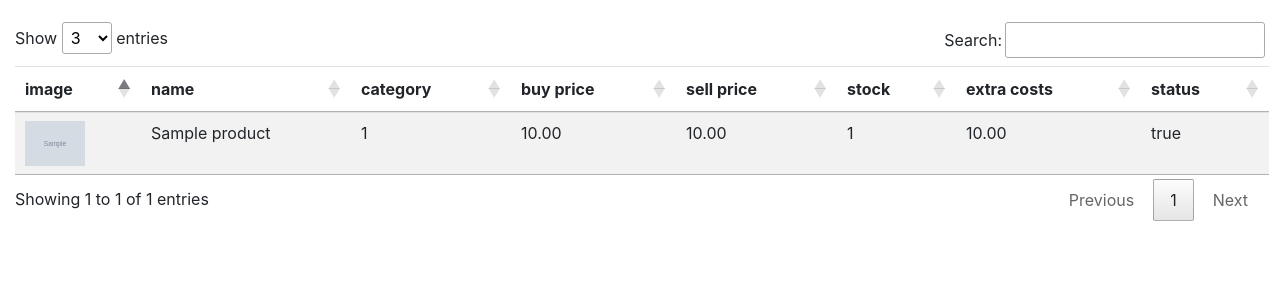
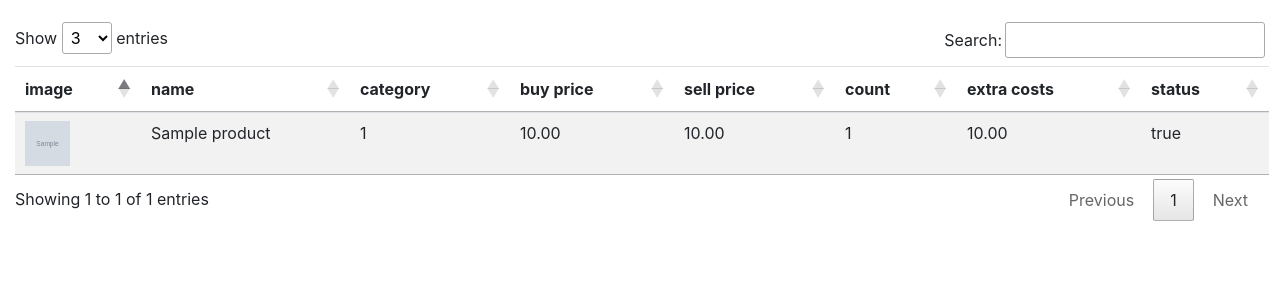
Before and after one commit to mohammadaliakbariii/markito_project_1, a Django app: page /products/ in a window 1280 px wide. Shown: the part 176-476 px from the top of the page. Run offline with Django 3.2, Linux system fonts and the light colour scheme; a user stored in the database is signed in; tables that the repository leaves empty hold one stand-in row (values such as "Sample post"); grey boxes marked "Sample" are stand-in pictures; some libraries are stand-ins or nearby versions.

Commit message:
correct size of images in product page

```diff
--- a/static/markito/js/products.js
+++ b/static/markito/js/products.js
@@ -17,23 +17,24 @@
 
 $(document).ready(function () {
             $('#mytable').DataTable({
-                "serverSide": false,
+                // "serverSide": false,
                 // "serverSide": true,
-                "processing": true,
+                "processing": false,
                 "aLengthMenu": [[3, 5, 10, 25, -1], [3, 5, 10, 25, "All"]],
                 "iDisplayLength": 3,
                 "responsive" : true,
                 "ajax": {
                     url: "/info/",
                     type: 'GET',
-                    dataSrc: ""
+                    dataSrc: "",
+
                 },
                 'columnDefs': [],
                 "columns": [
                     {
                         "data": "fields.image",
                         "render": function(data, type, row, meta) {
-                 return '<img src="/media/'+data+'" style="height:45px;"/>';}
+                 return '<img src="/media/'+data+'" style="height:45px;width: 45px"/>';}
 
                     },
                     {"data": "fields.name"},
--- a/templates/markito/products_1.html
+++ b/templates/markito/products_1.html
@@ -57,18 +57,16 @@
         <table id="mytable" class="table table-striped">
             <thead>
             <tr>
-                {#                                        <th scope="col"></th>#}
                 <th scope="col">image</th>
                 <th scope="col">name</th>
                 <th scope="col">category</th>
                 <th scope="col">buy price</th>
                 <th scope="col">sell price</th>
-                <th scope="col">stock</th>
+                <th scope="col">count</th>
                 <th scope="col">extra costs</th>
                 <th scope="col">status</th>
             </tr>
             </thead>
-
         </table>
     </div>
 </div>
```
